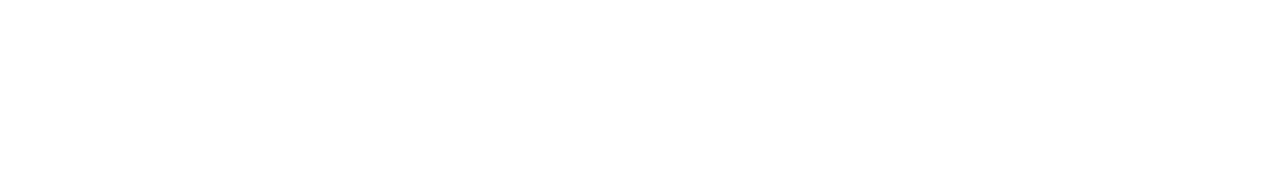
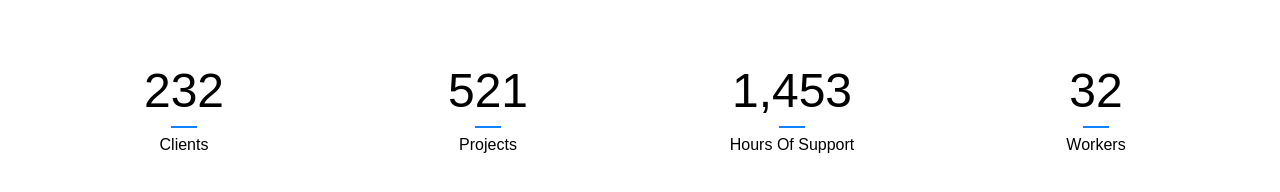
Before and after one commit to manikant-codes/react-dec-2024, a React (Vite) app: page / in a window 1280 px wide. Shown: the part 2795-2987 px from the top of the page. Before the commit the page ends 2794 px from the top, so only its background shows below. Built offline with nearby package versions, Linux system fonts and the light colour scheme.

Commit message:
made figures row

```diff
--- a/package.json
+++ b/package.json
@@ -14,6 +14,7 @@
     "@fortawesome/free-solid-svg-icons": "^6.7.2",
     "@fortawesome/react-fontawesome": "^0.2.2",
     "react": "^18.3.1",
+    "react-countup": "^6.5.3",
     "react-dom": "^18.3.1",
     "react-slick": "^0.30.3",
     "slick-carousel": "^1.8.1"
--- /dev/null
+++ b/src/components/home/figures/FigureCard.jsx
@@ -0,0 +1,16 @@
+import React from "react";
+import CountUp from "react-countup";
+import styles from "./figuresRow.module.css";
+
+function FigureCard(props) {
+  const { figure, desc } = props;
+  return (
+    <div className={styles.cardContainer}>
+      <CountUp end={figure} duration={2} className={styles.figure} />
+      <hr />
+      <p>{desc}</p>
+    </div>
+  );
+}
+
+export default FigureCard;
--- /dev/null
+++ b/src/components/home/figures/FiguresRow.jsx
@@ -0,0 +1,27 @@
+import React from "react";
+import FigureCard from "./FigureCard";
+import styles from "./figuresRow.module.css";
+
+// const components = [
+//   <FigureCard figure={232} desc="Clients" />,
+//   <FigureCard figure={521} desc="Projects" />,
+//   <FigureCard figure={1453} desc="Hours Of Support" />,
+//   <FigureCard figure={32} desc="Workers" />
+// ];
+
+const data = [
+  { figure: 232, desc: "Clients" },
+  { figure: 521, desc: "Projects" },
+  { figure: 1453, desc: "Hours Of Support" },
+  { figure: 32, desc: "Workers" }
+];
+
+const components = data.map((value, index, array) => {
+  return <FigureCard key={index} figure={value.figure} desc={value.desc} />;
+});
+
+function FiguresRow() {
+  return <div className={styles.container}>{components}</div>;
+}
+
+export default FiguresRow;
--- /dev/null
+++ b/src/components/home/figures/figuresRow.module.css
@@ -0,0 +1,20 @@
+.container {
+  display: grid;
+  grid-template-columns: repeat(4, 1fr);
+  gap: 16px;
+  margin-top: 64px;
+  margin-bottom: 64px;
+}
+
+.cardContainer {
+  text-align: center;
+}
+.cardContainer hr {
+  width: 24px;
+  border: solid 1px var(--accent);
+  margin: 8px auto;
+}
+
+.figure {
+  font-size: 3rem;
+}
--- a/src/pages/home/Home.jsx
+++ b/src/pages/home/Home.jsx
@@ -11,6 +11,7 @@
 import { faComment, faTractor } from "@fortawesome/free-solid-svg-icons";
 import Clients from "../../components/home/clients/Clients";
 import TestimonialsRow from "../../components/home/testimonials/TestimonialsRow";
+import FiguresRow from "../../components/home/figures/FiguresRow";
 
 function Home() {
   return (
@@ -23,6 +24,7 @@
       <FeaturesMobileRow />
       <Clients />
       <TestimonialsRow />
+      <FiguresRow />
       {/* <ListRendering /> */}
       {/* <div
         style={{
```
Also changed, not shown: 1 other file (tests, documents, lock files or other folders).
